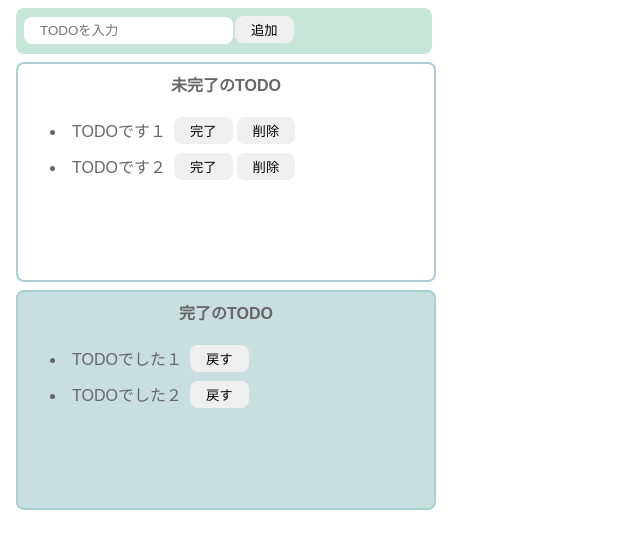
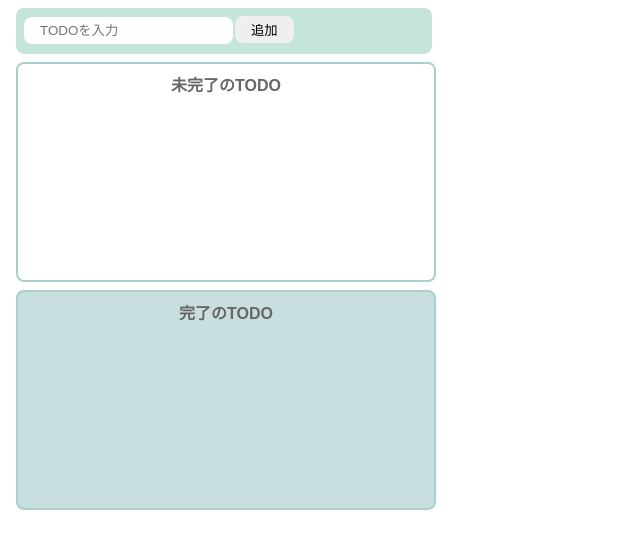
Before and after one commit to anakazato/udemy-modern_javascipt_react_beginner-todo-react, a React (Vite) app: page / in a window 1280 px wide. Shown: the top 548 px of the page, without its empty margins (0-640 px from the left). Built offline with nearby package versions, Linux system fonts and the light colour scheme.

Commit message:
テスト用の初期値は削除

```diff
--- a/src/Todo.jsx
+++ b/src/Todo.jsx
@@ -4,14 +4,8 @@ import { InputTodo } from "./components/InputTodo";
 
 export const Todo = () => {
   const [todoText, setTodoText] = useState("");
-  const [incompleteTodos, setIncompleteTodos] = useState([
-    "TODOです１",
-    "TODOです２",
-  ]);
-  const [completeTodos, setcompleteTodos] = useState([
-    "TODOでした１",
-    "TODOでした２",
-  ]);
+  const [incompleteTodos, setIncompleteTodos] = useState([]);
+  const [completeTodos, setcompleteTodos] = useState([]);
 
   const onChageTodoText = (event) => setTodoText(event.target.value);
   const onClickAdd = () => {
```
